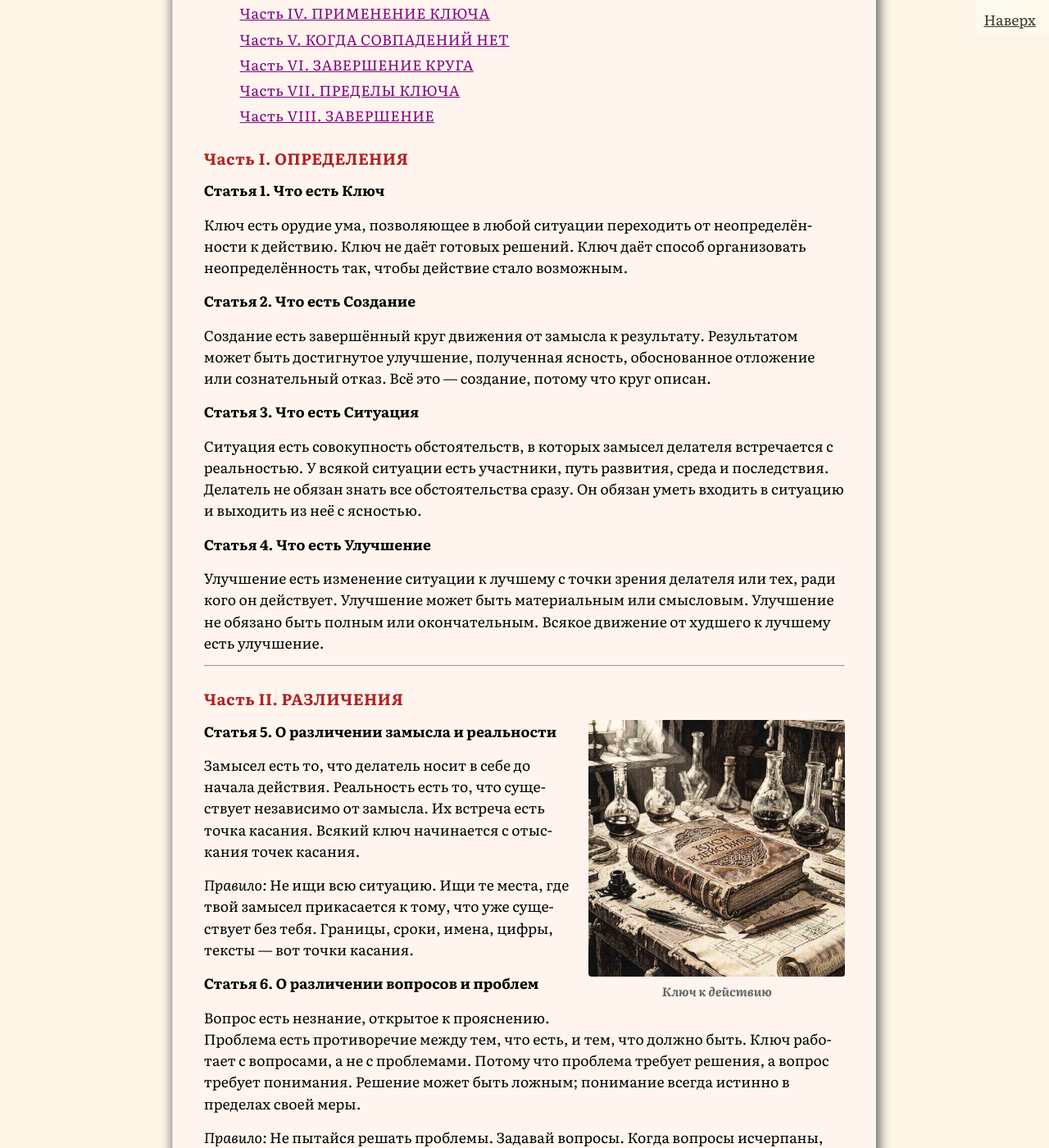
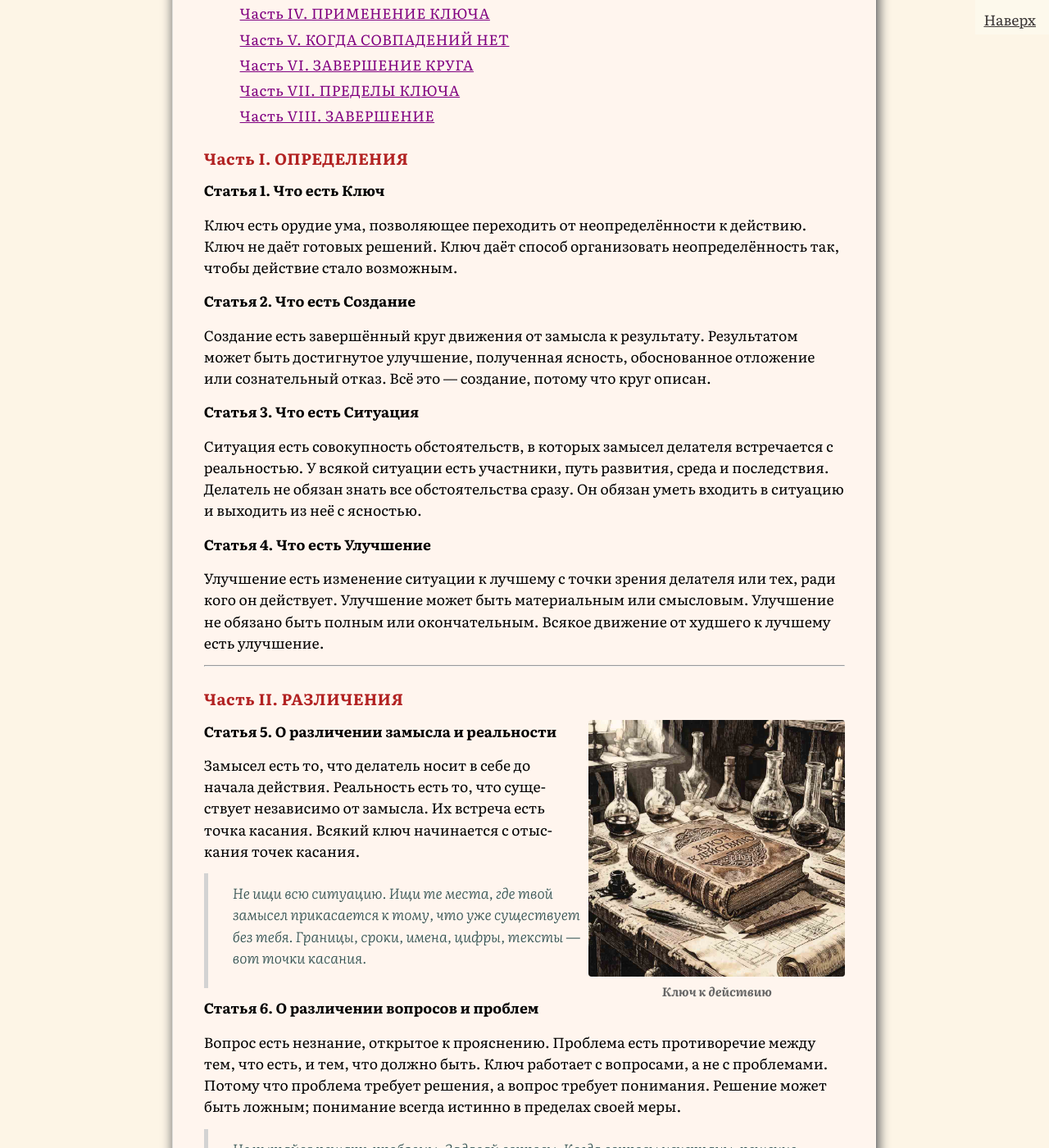
Before and after one commit to SergSi/land-use-art, a Jekyll site: the page built from _posts/2026-06-24-key.md, in a window 1280 px wide and 1400 px high, scrolled down 735 px. Shown: the whole window at 82% size. Built offline with Jekyll 4.4.1, drawn with Linux system fonts in a browser that asks for light colours; some web fonts are replaced; some of the changed text lies outside the part shown.

Commit message:
Update 2026-06-24-key.md

```diff
--- a/_posts/2026-06-24-key.md
+++ b/_posts/2026-06-24-key.md
@@ -11,7 +11,7 @@ class: analitika
 
 **Статья 1. Что есть Ключ**
 
-Ключ есть орудие ума, позволяющее в любой ситуации переходить от неопределённости к действию. Ключ не даёт готовых решений. Ключ даёт способ организовать неопределённость так, чтобы действие стало возможным.
+Ключ есть орудие ума, позволяющее переходить от неопределённости к действию. Ключ не даёт готовых решений. Ключ даёт способ организовать неопределённость так, чтобы действие стало возможным.
 
 **Статья 2. Что есть Создание**
 
@@ -34,31 +34,36 @@ class: analitika
 
 Замысел есть то, что делатель носит в себе до начала действия. Реальность есть то, что существует независимо от замысла. Их встреча есть точка касания. Всякий ключ начинается с отыскания точек касания.
 
-*Правило:* Не ищи всю ситуацию. Ищи те места, где твой замысел прикасается к тому, что уже существует без тебя. Границы, сроки, имена, цифры, тексты — вот точки касания.
+> Не ищи всю ситуацию. Ищи те места, где твой замысел прикасается к тому, что уже существует без тебя. Границы, сроки, имена, цифры, тексты — вот точки касания.
+>
 
 **Статья 6. О различении вопросов и проблем**
 
 Вопрос есть незнание, открытое к прояснению. Проблема есть противоречие между тем, что есть, и тем, что должно быть. Ключ работает с вопросами, а не с проблемами. Потому что проблема требует решения, а вопрос требует понимания. Решение может быть ложным; понимание всегда истинно в пределах своей меры.
 
-*Правило:* Не пытайся решать проблемы. Задавай вопросы. Когда вопросы исчерпаны, решение является само.
+> Не пытайся решать проблемы. Задавай вопросы. Когда вопросы исчерпаны, решение является само.
+>
 
 **Статья 7. О различении улучшения фактического и улучшения смыслового**
 
 Фактическое улучшение меняет положение дел: появляется ресурс, исчезает препятствие, сокращается срок. Смысловое улучшение меняет отношение к положению дел: приходит понимание, уходит иллюзия, возникает новое направление. Оба суть улучшения, но действуют в разных слоях и требуют разных оценок.
 
-*Правило:* Не смешивай фактическое и смысловое. Оценивай каждое отдельно. Фактическое улучшение — это движение в материальном мире. Смысловое — в мире отношений и восприятия. Для делателя важны оба.
+> Не смешивай фактическое и смысловое. Оценивай каждое отдельно. Фактическое улучшение — это движение в материальном мире. Смысловое — в мире отношений и восприятия. Для делателя важны оба.
+>
 
 **Статья 8. О различении выигравших и потерявших**
 
 Всякий шаг, совершённый в публичном пространстве, имеет две стороны: ту, где стало лучше, и ту, где стало хуже. Делатель, не видящий второй стороны, действует вслепую. Делатель, видящий её и отрицающий, действует нечестно.
 
-*Правило:* Прежде чем совершить шаг, задай себе вопрос: «Кому станет хуже, если этот шаг будет сделан?» Не довольствуйся ответом «никому» — это почти всегда ложь. Ищи тех, чьи интересы будут задеты, чьи границы пересечены, чьи надежды разрушены. Найди их и назови по имени.
+> Прежде чем совершить шаг, задай себе вопрос: «Кому станет хуже, если этот шаг будет сделан?» Не довольствуйся ответом «никому» — это почти всегда ложь. Ищи тех, чьи интересы будут задеты, чьи границы пересечены, чьи надежды разрушены. Найди их и назови по имени.
+>
 
 **Статья 9. О различении потери и освобождения**
 
 Не всякое ухудшение есть потеря. Если человек теряет иллюзию, которая мешала ему действовать, — это освобождение. Если человек теряет ресурс, возможность, право или достоинство — это ухудшение.
 
-*Правило:* Отличай потерю иллюзии от потери реального блага. Первое можно признать как часть ясности. Второе требует ответа.
+> Отличай потерю иллюзии от потери реального блага. Первое можно признать как часть ясности. Второе требует ответа.
+>
 
 ---
 
@@ -74,19 +79,22 @@ class: analitika
 
 **Третье множество — шаги.** Всё, что может быть сделано здесь и сейчас, не дожидаясь прояснения всех вопросов. Шаги могут быть связаны. Шаги суть движение. Без них действие не начинается.
 
-*Правило:* Шаги — это гипотеза, а не обязательство. Если шаг изменил ситуацию — пересмотри их. Если они устарели — отложи.
+> Шаги — это гипотеза, а не обязательство. Если шаг изменил ситуацию — пересмотри их. Если они устарели — отложи.
+>
 
 **Статья 11. Как собираются множества**
 
 Собирание множеств не есть последовательный акт. Делатель не собирает сначала точки, потом вопросы, потом шаги. Он собирает их в одном движении внимания, накладывая одно множество на другое.
 
-*Правило:* Бери любую точку касания (совпадение). Она тотчас порождает вопросы. Вопросы тотчас указывают на возможные шаги. Шаги тотчас обнаруживают новые точки касания. Круг замкнут.
+> Бери любую точку касания (совпадение). Она тотчас порождает вопросы. Вопросы тотчас указывают на возможные шаги. Шаги тотчас обнаруживают новые точки касания. Круг замкнут.
+>
 
 **Статья 12. Как удерживаются множества**
 
 Множества должны быть записаны. Память изменчива, и делатель, полагающийся на память, теряет полноту. Запись не должна быть красивой или полной. Она должна быть рабочей: достаточно слов, чтобы вернуться к мысли, и достаточно свободы, чтобы её пересмотреть.
 
-*Правило:* Пиши. Не для других. Для себя. Три списка на одном листе — и ты уже владеешь ситуацией.
+> Пиши. Не для других. Для себя. Три списка на одном листе — и ты уже владеешь ситуацией.
+>
 
 ---
 
@@ -96,7 +104,8 @@ class: analitika
 
 Входя в новую ситуацию, делатель не спрашивает: «Что мне делать?» Он спрашивает: «Где здесь точки касания, где мой замысел уже совпадает с реальностью? Какие вопросы рождаются из этих точек? Какие шаги я могу сделать сейчас?»
 
-*Правило:* Не начинай с решения. Начинай со сбора совпадений.
+> Не начинай с решения. Начинай со сбора совпадений.
+>
 
 **Статья 14. Как оценить шаг до его совершения**
 
@@ -108,7 +117,8 @@ class: analitika
 
 *Третий вопрос:* «Что из этого я могу изменить, не отказываясь от шага? Могу ли я уменьшить потери для тех, кто проигрывает? Могу ли я компенсировать их? Могу ли я хотя бы признать их потерю?»
 
-*Правило:* Не совершай шага, не ответив на три вопроса оценки. Даже если ответы неполные — они уже дают тебе ориентир.
+> Не совершай шага, не ответив на три вопроса оценки. Даже если ответы неполные — они уже дают тебе ориентир.
+>
 
 **Статья 15. Как выбрать шаги**
 
@@ -121,7 +131,8 @@ class: analitika
 
 Если несколько шагов подходят под эти условия — выбирай любые. Разница между ними меньше, чем разница между сделанным шагом и ожиданием.
 
-*Правило:* Не ищи лучшие шаги. Ищи первые — с учётом последствий.
+> Не ищи лучшие шаги. Ищи первые — с учётом последствий.
+>
 
 **Статья 16. Как двигаться в ситуации**
 
@@ -135,7 +146,8 @@ class: analitika
 
 Ты собираешь множества заново — теперь с учётом изменившейся ситуации.
 
-*Правило:* Сделав шаг,  оцени ситуацию. Пересобери множества. Сделай следующий шаг.
+> Сделав шаг,  оцени ситуацию. Пересобери множества. Сделай следующий шаг.
+>
 
 ---
 
@@ -149,15 +161,18 @@ class: analitika
 
 **Первый вариант — отложить.** Если ты видишь, что опоры нет, но она может появиться позже — ты откладываешь замысел. Ты не отказываешься от него. Ты просто убираешь его с рабочей поверхности до тех пор, пока ситуация не изменится. Ты можешь вернуться к нему через неделю, месяц, год — или не вернуться вовсе. Это не поражение. Это стратегическая пауза.
 
-*Правило:* Откладывая, зафиксируй условия, при которых ты вернёшься к замыслу. Если условий нет — значит, ты не откладываешь, а отказываешься.
+> Откладывая, зафиксируй условия, при которых ты вернёшься к замыслу. Если условий нет — значит, ты не откладываешь, а отказываешься.
+>
 
 **Второй вариант — изменить замысел.** Если совпадений нет, но ты не готов отказываться, ты можешь изменить сам замысел. Адаптировать его к реальности. Найти ту форму, в которой он сможет существовать. Это не предательство идеи. Это её рождение в реальном мире.
 
-*Правило:* Не пытайся подогнать реальность под замысел. Ищи, как изменить замысел так, чтобы он нашёл опору.
+> Не пытайся подогнать реальность под замысел. Ищи, как изменить замысел так, чтобы он нашёл опору.
+>
 
 **Третий вариант — отказаться.** Если совпадений нет и не предвидится, ты отказываешься от замысла. Ты не тратишь время, силы и внимание на то, что не имеет шанса на реализацию. Это не поражение. Это освобождение.
 
-*Правило:* Отказ — это не слабость. Это честность. Ты освобождаешь ресурсы для следующего дела.
+> Отказ — это не слабость. Это честность. Ты освобождаешь ресурсы для следующего дела.
+>
 
 ---
 
@@ -177,7 +192,8 @@ class: analitika
 
 Если ответ есть — это становится началом следующего круга. Если ответа нет — это становится вопросом, который остаётся с делателем до следующей ситуации.
 
-*Правило:* Не завершай круг, не оглянувшись на тех, кто остался за чертой улучшения. Если ты их не видишь — ищи. Если видишь — назови. Если назвал — сделай шаг к ним. Даже если этот шаг — всего лишь признание.
+> Не завершай круг, не оглянувшись на тех, кто остался за чертой улучшения. Если ты их не видишь — ищи. Если видишь — назови. Если назвал — сделай шаг к ним. Даже если этот шаг — всего лишь признание.
+>
 
 ---
 
@@ -189,7 +205,8 @@ class: analitika
 
 Ключ бессилен там, где делатель не хочет знать правду. Где он предпочитает иллюзию ясности. Где он ждёт, что кто-то другой сделает за него шаг. Где он отказывается видеть тех, кому стало хуже.
 
-*Правило:* Ключ открывает дверь, но переступить порог должен ты.
+> Ключ открывает дверь, но переступить порог должен ты.
+>
 
 ---
 
@@ -199,17 +216,19 @@ class: analitika
 
 Ключ есть орудие, которое надлежит освоить. Как плотник осваивает рубанок, как повар осваивает нож — так делатель осваивает Ключ. Он не думает о нём; он работает с ним.
 
-*Правило:* Освоив Ключ, забудь о нём. Пользуйся им, не замечая. Тогда он станет твоей второй природой.
+> Освоив Ключ, забудь о нём. Пользуйся им, не замечая. Тогда он станет твоей второй природой.
+>
 
 **Статья 21. О том, что Ключ завершается там, где начинается действие**
 
 Ключ есть подготовка к действию. Он не заменяет его и не отменяет. Он только освобождает путь, по которому делатель идёт сам. Когда шаг сделан, Ключ исчезает и остаётся только движение. Но без Ключа движение было бы блужданием.
 
-*Правило:* Ключ не даёт ответов. Ключ учит задавать вопросы, пока они не приведут к действию.
+> Ключ не даёт ответов. Ключ учит задавать вопросы, пока они не приведут к действию.
+>
 
 ---
 
-**Завершено. Круг описан.**
+**Завершено. Круг описан.**<br>
 
 <table class="kanban-board">
   <tr>
```
